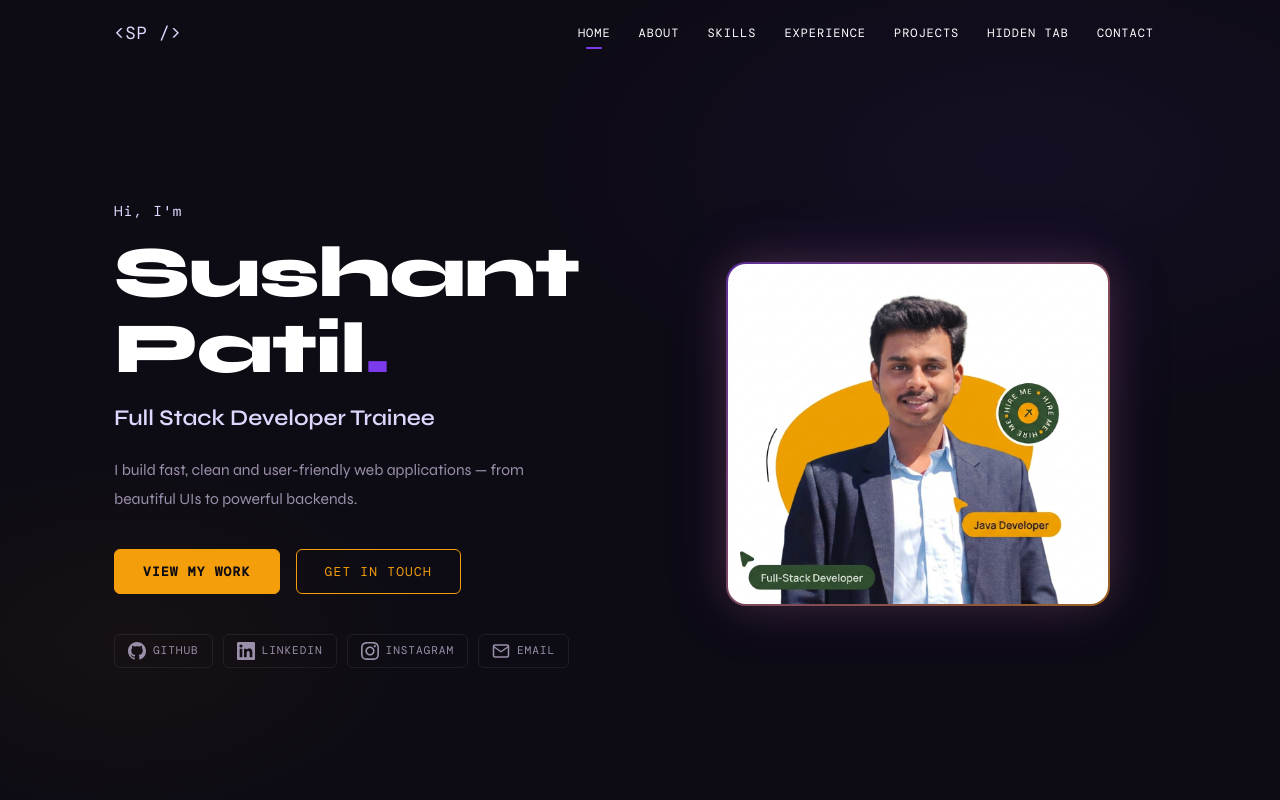
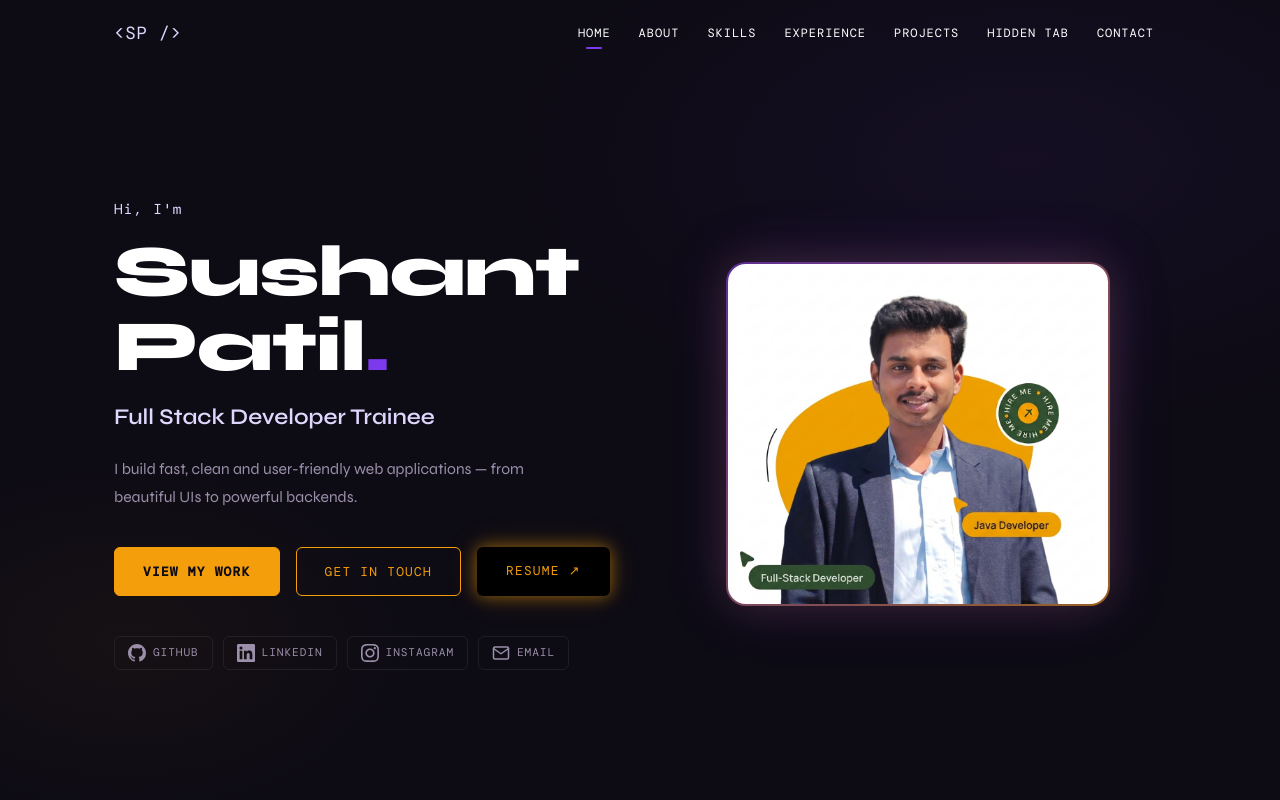
Before and after one commit to sushantpatil2420/my-portfolio, a React (Vite) app: page / in a window 1280 px wide. Shown: the top 800 px of the page. Built offline with nearby package versions, Linux system fonts and the light colour scheme; a web font is replaced by a local one.

Commit message:
added resume button and created glow effect

```diff
--- a/src/components/Experience.jsx
+++ b/src/components/Experience.jsx
@@ -18,7 +18,7 @@ export default function Experience() {
                 <div>
                   <h3 className="exp__role">Software Developer Trainee</h3>
                   <p className="exp__company">Yashuma Global Venture pvt. ltd.</p>
-                  <p className="exp__period">Feb 2026 – Present · Kolhapur, Maharashtra</p>
+                  <p className="exp__period">Feb 2026 – Aug 2026 · Kolhapur, Maharashtra</p>
                 </div>
                 <span className="exp__badge">Trainee</span>
               </div>
--- a/src/components/Home.css
+++ b/src/components/Home.css
@@ -165,3 +165,31 @@
     width: 220px;
   }
 }
+
+/* Resume button */
+.btn--resume {
+  background: #000000;
+  color: #f59e0b;
+  border: 1px solid #ffffff;
+  border-color: #ffffff;
+  font-family: var(--font-mono);
+  font-size: 0.8rem;
+  letter-spacing: 0.1em;
+  text-transform: uppercase;
+  text-decoration: none;
+}
+@keyframes pulse-glow {
+  0%   { box-shadow: 0 0 0px rgba(245, 158, 11, 0.0); }
+  50%  { box-shadow: 0 0 16px rgba(245, 158, 11, 0.5), 0 0 32px rgba(245, 158, 11, 0.2); }
+  100% { box-shadow: 0 0 0px rgba(245, 158, 11, 0.0); }
+}
+
+.btn--resume {
+  animation: pulse-glow 2s ease-in-out infinite;
+}
+
+.btn--resume:hover {
+  background: transparent;
+  color: #ffffff;
+  border-color: #7c3aed;
+}
--- a/src/components/Home.jsx
+++ b/src/components/Home.jsx
@@ -33,6 +33,9 @@ export default function Home() {
             <button className="btn btn--ghost" onClick={function() { scrollTo("contact"); }}>
               Get In Touch
             </button>
+            <a href="/resume.pdf" target="_blank" rel="noreferrer" className="btn btn--resume">
+              Resume ↗
+            </a>
           </div>
 
           <div className="home__socials">
@@ -50,7 +53,7 @@ export default function Home() {
               <span>LinkedIn</span>
             </a>
 
-            <a href="https://www.instagram.com/mi_sushant_patil/" target="_blank" rel="noreferrer" className="home__social-link">
+            <a href="https://instagram.com/yourusername" target="_blank" rel="noreferrer" className="home__social-link">
               <svg xmlns="http://www.w3.org/2000/svg" width="18" height="18" viewBox="0 0 24 24" fill="currentColor">
                 <path d="M12 2.163c3.204 0 3.584.012 4.85.07 3.252.148 4.771 1.691 4.919 4.919.058 1.265.069 1.645.069 4.849 0 3.205-.012 3.584-.069 4.849-.149 3.225-1.664 4.771-4.919 4.919-1.266.058-1.644.07-4.85.07-3.204 0-3.584-.012-4.849-.07-3.26-.149-4.771-1.699-4.919-4.92-.058-1.265-.07-1.644-.07-4.849 0-3.204.013-3.583.07-4.849.149-3.227 1.664-4.771 4.919-4.919 1.266-.057 1.645-.069 4.849-.069zm0-2.163c-3.259 0-3.667.014-4.947.072-4.358.2-6.78 2.618-6.98 6.98-.059 1.281-.073 1.689-.073 4.948 0 3.259.014 3.668.072 4.948.2 4.358 2.618 6.78 6.98 6.98 1.281.058 1.689.072 4.948.072 3.259 0 3.668-.014 4.948-.072 4.354-.2 6.782-2.618 6.979-6.98.059-1.28.073-1.689.073-4.948 0-3.259-.014-3.667-.072-4.947-.196-4.354-2.617-6.78-6.979-6.98-1.281-.059-1.69-.073-4.949-.073zm0 5.838c-3.403 0-6.162 2.759-6.162 6.162s2.759 6.163 6.162 6.163 6.162-2.759 6.162-6.163c0-3.403-2.759-6.162-6.162-6.162zm0 10.162c-2.209 0-4-1.79-4-4 0-2.209 1.791-4 4-4s4 1.791 4 4c0 2.21-1.791 4-4 4zm6.406-11.845c-.796 0-1.441.645-1.441 1.44s.645 1.44 1.441 1.44c.795 0 1.439-.645 1.439-1.44s-.644-1.44-1.439-1.44z"/>
               </svg>
@@ -71,8 +74,6 @@ export default function Home() {
         <div className="home__right">
           <div className="home__img-frame">
             <img src={profileImg} alt="Sushant Patil" className="home__img" />
-            {/* <div className="home__badge home__badge--tl">Generative AI Engineer</div> */}
-            {/* <div className="home__badge home__badge--br">Full Stack Developer</div> */}
           </div>
         </div>
 
--- a/src/components/Project.jsx
+++ b/src/components/Project.jsx
@@ -18,6 +18,16 @@ const projects = [
     desc: 'Order and delivery tracking system covering customer records and inventory via Spring Boot REST APIs. Admin-facing React.js dashboard for delivery scheduling and order status updates.',
     tags: ['Spring Boot', 'React.js', 'PostgreSQL'],
   },
+
+  {
+    id: 4,
+    icon: '📚',
+    title: 'Library Management System',
+    badge: 'Personal',
+    desc: 'Library management system built with Java Spring Boot. Performed full CRUD operations to manage books, members, and borrowing records with a clean REST API architecture.',
+    tags: ['Java', 'Spring Boot', 'REST API', 'MySQL'],
+  },
+
   {
     id: 2,
     icon: '✍️',
@@ -27,19 +37,12 @@ const projects = [
     tags: ['Django', 'Python', 'JavaScript', 'SQLite'],
   },
 
-  {
-    id: 4,
-    icon: '📚',
-    title: 'Library Management System',
-    badge: 'College',
-    desc: 'Library management system built with Java Spring Boot. Performed full CRUD operations to manage books, members, and borrowing records with a clean REST API architecture.',
-    tags: ['Java', 'Spring Boot', 'REST API', 'MySQL'],
-  },
+
   {
     id: 5,
     icon: '🏦',
     title: 'Banking Application',
-    badge: 'College',
+    badge: 'Personal',
     desc: 'A banking application program built using Core Java. Supports account creation, deposits, withdrawals, balance enquiry and transaction history with object-oriented design.',
     tags: ['Core Java', 'OOP'],
   },
```
Also changed, not shown: 1 other file (tests, documents, lock files or other folders).
